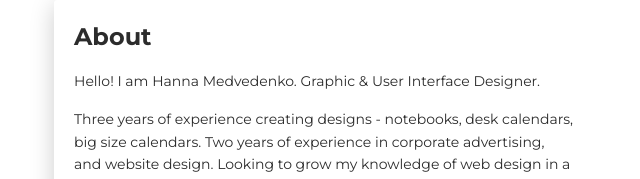
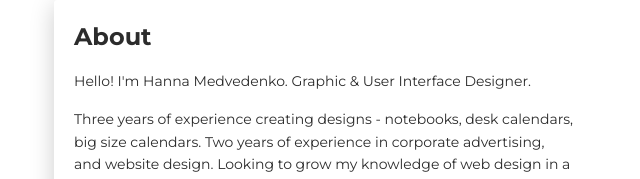
Before and after one commit to hannaviktorovna/cv-designer, a plain HTML site: page index.html in a window 1280 px wide. Shown: the part 620-799 px from the top of the page, 31-671 px from the left. Drawn offline with Linux system fonts and the light colour scheme.

Commit message:
Update index.html

```diff
--- a/index.html
+++ b/index.html
@@ -66,7 +66,7 @@
         <div class="col-lg-6 col-md-12">
           <div class="card-body">
             <div class="h4 mt-0 title">About</div>
-            <p>Hello! I am Hanna Medvedenko. Graphic & User Interface Designer.</p>
+            <p>Hello! I'm Hanna Medvedenko. Graphic & User Interface Designer.</p>
             <p>Three years of experience creating designs - notebooks, desk calendars, big size calendars. Two years of experience in corporate ad­vertising, and website design. Looking to grow my knowledge of web design in а busy tech environment.</p>
           </div>
         </div>
```
